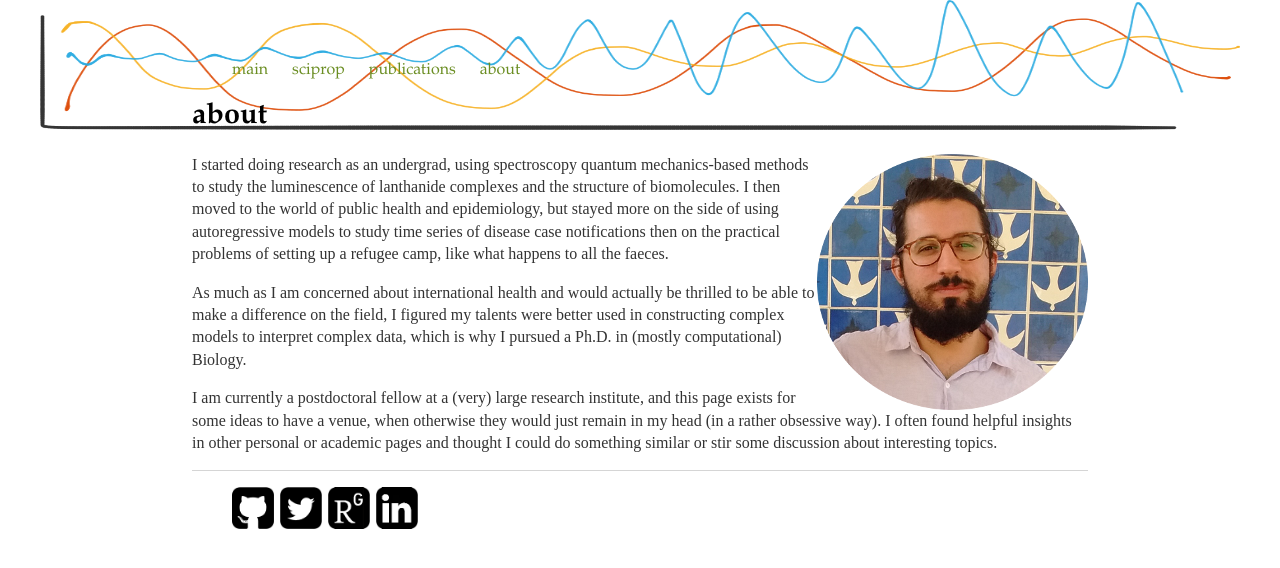
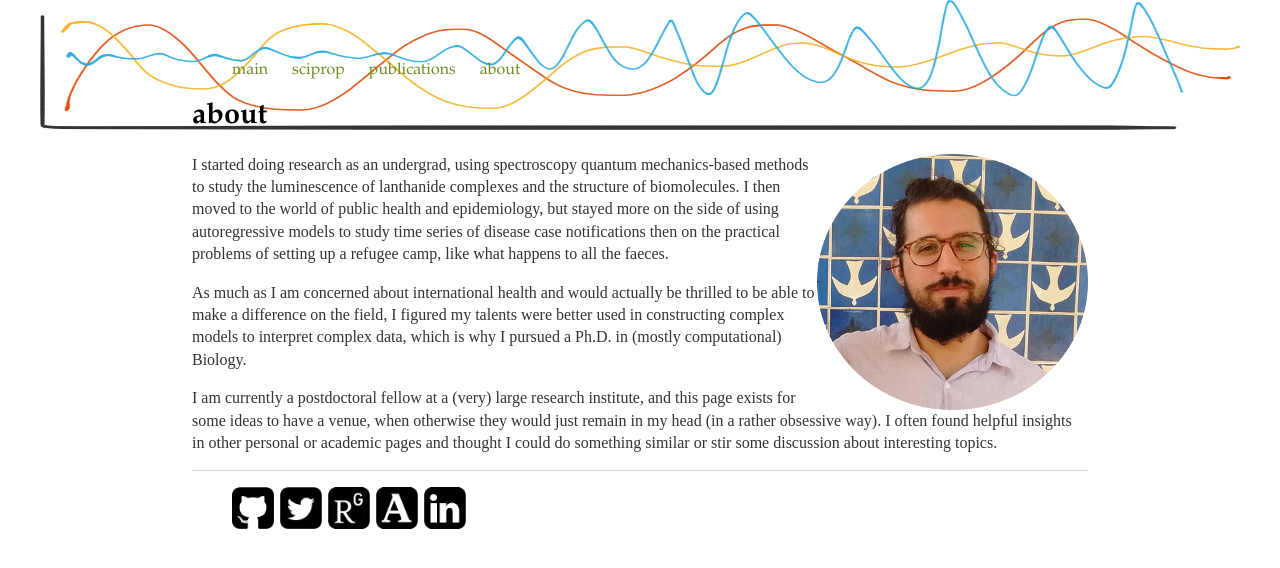
Before and after one commit to caesoma/caesoma.github.io, a Jekyll site: the page about/index.html, which Jekyll copies as it is, in a window 1280 px wide. Shown: the top 568 px of the page. Built offline with Jekyll 4.4.1, drawn with Linux system fonts in a browser that asks for light colours.

Commit message:
update layout

```diff
--- a/about/index.html
+++ b/about/index.html
@@ -43,10 +43,13 @@ I am currently a postdoctoral fellow at a (very) large research institute, and t
       <li><a href="https://www.researchgate.net/profile/Caetano_Souto-Maior">
         <img src="/images/rg.png" alt="researchgate" style="width:42px;height:42px;border:0;">
       </a></li>
+      <li><a href="https://nih.academia.edu/CaetanoSoutoMaior">
+        <img src="/images/ac.png" alt="academia.edu" style="width:42px;height:42px;border:0;">
+      </a></li>
       <li><a href="https://www.linkedin.com/in/caetanosoutomaior/">
         <img src="/images/li.png" alt="linkedin" style="width:42px;height:42px;border:0;">
       </a></li>
-      <!-- <li><a href="https://github.com/caesoma">github</a></li> -->
+
   </ul>
     </footer>
   </body>
```
